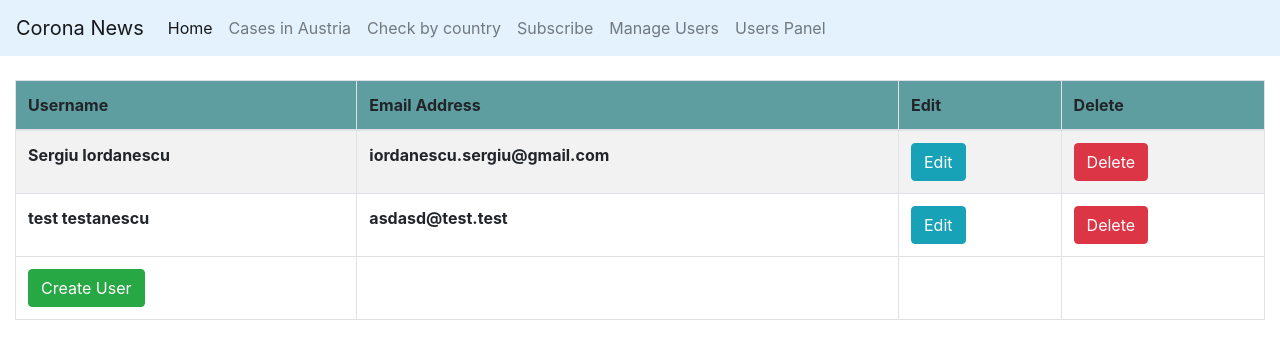
After one commit to SergiuCl/coronaCases, a Flask app: page /usersTable in a window 1280 px wide. The commit adds this page. Shown: the top 359 px of the page. Run offline with Flask 2, Linux system fonts and the light colour scheme; data comes from the database, SQL or seed files in the repository; some libraries are stand-ins or nearby versions.

Commit message:
created users panel

```diff
--- a/app.py
+++ b/app.py
@@ -85,18 +85,11 @@ def cases_history(content):
         for row in tableValues:
             if content in row['country']:
                 content = row['country']
-
-                #countryData = select_history_for_country(tblHistory, content)
-
                 # get the dates for the chart
                 historyDates = select_distinct_data(tblHistory)
                 dates = []
                 # append the dates to the list dates
                 dates = get_value_list(historyDates, "date")
-
-                #newCases = select_specific_cases("casesWorld", "new", content)
-                #activeCases = select_specific_cases("casesWorld", "active", content)
-                #deaths = select_specific_cases("casesWorld", "deaths", content)
 
                 newCasesHistory = select_specific_cases("history", "new", content)
                 activeCasesHistory = select_specific_cases("history", "active", content)
@@ -110,8 +103,6 @@ def cases_history(content):
                 deathsHistoryList = get_value_list(deathsHistory, "deaths")
 
     return render_template('history.html', content=content, newCases=json.dumps(newCasesHistoryList), active=json.dumps(activeCasesHistoryList), newDeaths=json.dumps(deathsHistoryList), dates=json.dumps(dates))
-    #return render_template('history.html', context=content, newCases=newCases[0]['new'], maximumActive=activeCases[0]['active'], maximumDeaths=deaths[0]['deaths'], dates=dates)
-    #return render_template('history.html', context=content, newCases=maximumNew[0]['max("new")'], maximumActive=maximumActive[0]['max("active")'], maximumDeaths=maximumDeaths[0]['max("deaths")'])
 
 
 @app.route("/subscription", methods=["GET", "POST"])
@@ -166,6 +157,13 @@ def subscribe():
         countriesList = get_value_list(countries, "country")
 
         return render_template("subscription.html", countries=countriesList)
+
+
+@app.route("/usersTable")
+def usersTable():
+
+    users = select_all_users()
+    return render_template("usersTable.html", users=users)
 
 
 @app.route("/manageUsers", methods=["GET", "POST"])
@@ -226,7 +224,7 @@ def manageUsers():
 # set a background scheduler
 scheduler = BackgroundScheduler()
 # set a scheduler with interval 3 minute
-job1 = scheduler.add_job(get_cases_world, 'interval', minutes=0.2)
+job1 = scheduler.add_job(get_cases_world, 'interval', minutes=10)
 # start the scheduler
 scheduler.start()
 
--- a/templates/layout.html
+++ b/templates/layout.html
@@ -43,6 +43,9 @@
           <li class="nav-item">
             <a class="nav-link" href="/manageUsers">Manage Users</a>
           </li>
+          <li class="nav-item">
+            <a class="nav-link" href="/usersTable">Users Panel</a>
+          </li>
         </ul>
       </div>
     </nav>
--- /dev/null
+++ b/templates/usersTable.html
@@ -0,0 +1,54 @@
+{% extends "layout.html" %}
+
+{% block title %}
+    Cases In World
+{% endblock %}
+
+{% block headSergiu %}
+    <link href="https://cdn.datatables.net/1.10.22/css/dataTables.bootstrap4.min.css" rel="stylesheet">
+    <script src="https://cdn.datatables.net/1.10.22/js/jquery.dataTables.min.js"></script>
+    <script src="https://cdn.datatables.net/1.10.22/js/dataTables.bootstrap4.min.js"></script>
+{% endblock %}
+
+{% block main %}
+    <div class="col">
+        <table id="example" class="table table-striped table-bordered" style="width:100%">
+            <thead>
+                <tr style="background-color:cadetblue">
+                    <th>Username</th>
+                    <th>Email Address</th>
+                    <th>Edit</th>
+                    <th>Delete</th>
+                </tr>
+            </thead>
+            <tfoot>
+                <tr>
+                    <td>
+                        <a class="btn btn-success" href="manageUsers">Create User</a>
+                    </td>
+                    <td></td>
+                    <td></td>
+                    <td></td>
+                </tr>
+
+            </tfoot>
+            <tbody>
+                {% for dict_item in users %}
+                    <tr>
+                        <td style="font-weight: bold;">
+                            {{dict_item.get("Name")}}
+                        </td>
+                        <td style="font-weight: bold;">
+                            {{dict_item.get("emailAdress")}}
+                        </td>
+                        <td>
+                            <a class="btn btn-info" href="manageUsers?action=edit&type=document&date=now&timestamp=123233245345&familyName=Iordanoaia">Edit</a>
+                        </td>
+                        <td>
+                            <a class="btn btn-danger" href="manageUsers">Delete</a>
+                        </td>
+                    </tr>
+                {% endfor %}
+            </tbody>
+        </table>
+{% endblock %}
```
